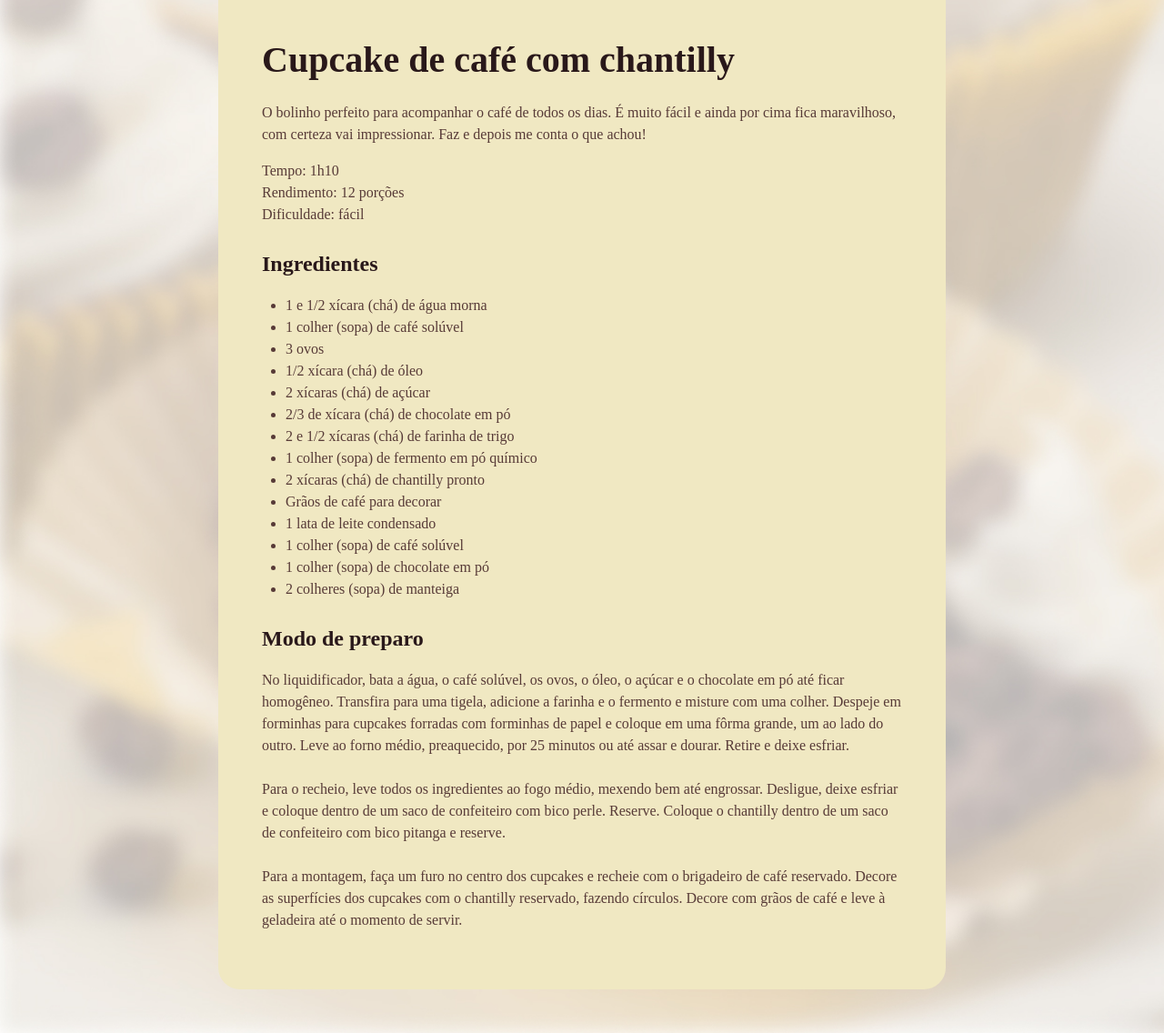
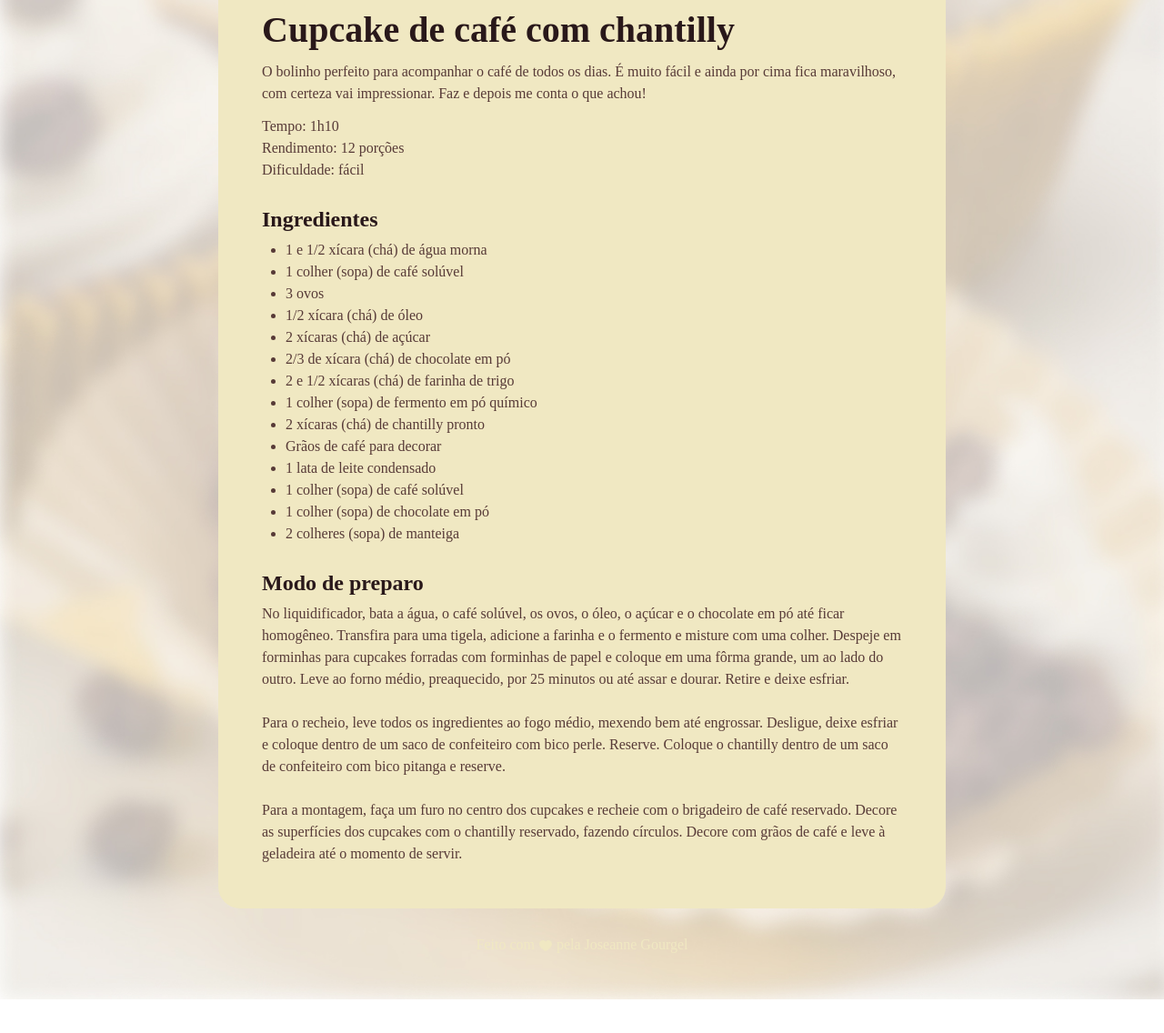
Before and after one commit to DevJoseanneGourgel/Mais_Sabor, a plain HTML site: page index.html in a window 1280 px wide. Shown: the part 500-1636 px from the top of the page at 91% size. After the commit the page ends 1599 px from the top, so only its background shows below. Drawn offline with Linux system fonts and the light colour scheme; a web font is replaced by a local one.

Commit message:
Adicionei o footer.

```diff
--- a/index.html
+++ b/index.html
@@ -56,5 +56,10 @@
       </section>
     </main>
   </div>
+  <footer>
+    Feito com
+    <img src="assets/ph_heart-fill.svg" alt="Coração branco">
+    pela Joseanne Gourgel
+  </footer>
 </body>
 </html>
--- a/style.css
+++ b/style.css
@@ -1,12 +1,16 @@
-body {
-  background-image: url(assets/bg-image.jpg);
-  background-size: cover;
+* {
+  margin: 0;
+  padding: 0;
 }
-
 :root { /*Edita o conteúdo da página toda*/
   font-family: "Alice", serif;
   line-height: 150%;
   color: #573A37;
+}
+
+body {
+  background-image: url(assets/bg-image.jpg);
+  background-size: cover;
 }
 
 #page {
@@ -15,7 +19,7 @@ body {
   padding: 24px;
   background-color: #F0E8C2;
   border-radius: 24px;
-  margin: 48px auto;
+  margin: 48px auto 28px;
 }
 
 img {
@@ -53,3 +57,13 @@ h1, h2 {
 ul {
   padding-left: 26px;
 }
+
+footer {
+  text-align: center;
+  color: #F0E8C2;
+  padding-bottom: 48px;
+}
+
+footer img {
+  vertical-align: middle;
+}
```
Also changed, not shown: assets/ph_heart-fill.svg (added).
